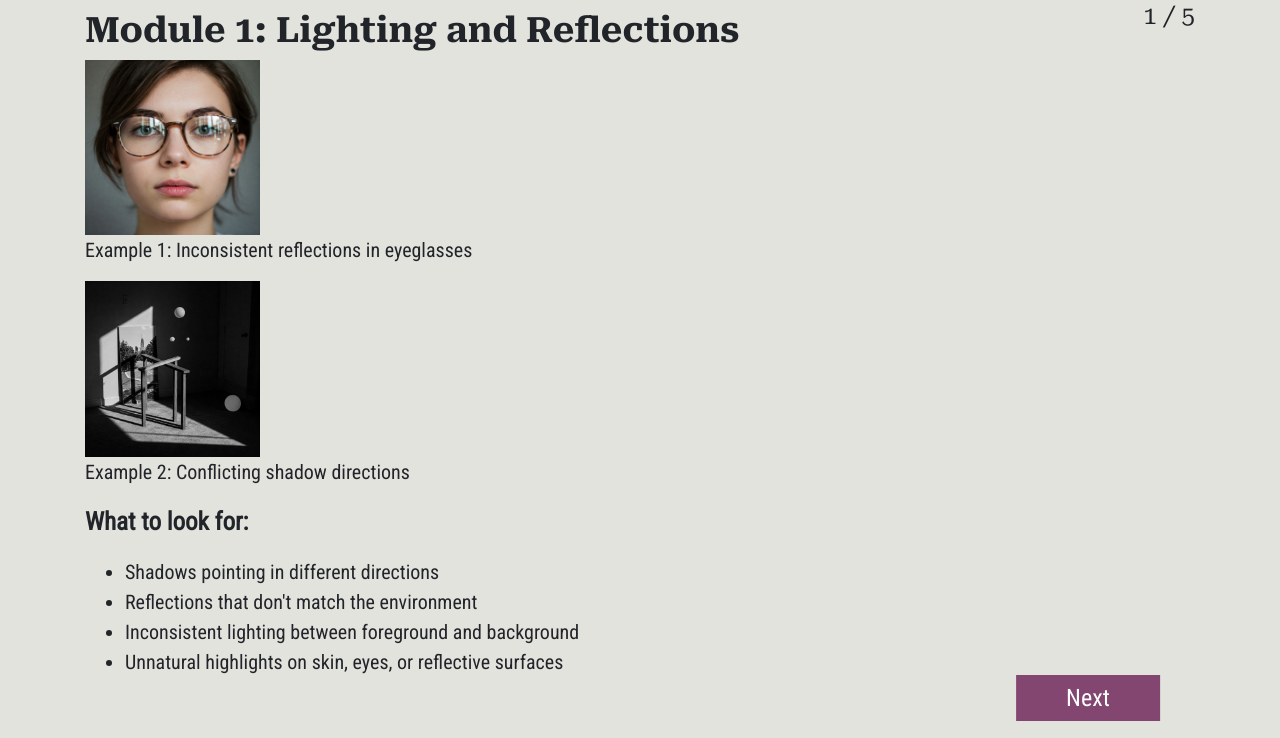
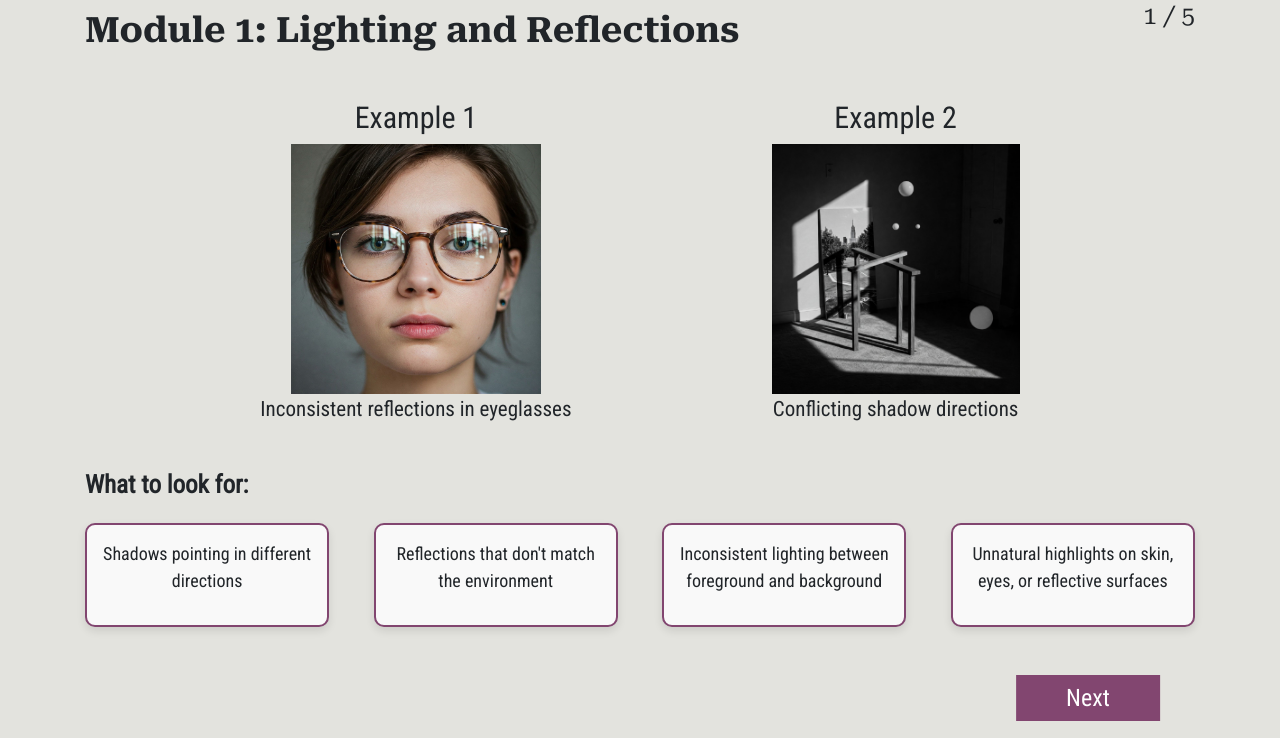
Before and after one commit to srinidhiayala/AI-Gen-Art, a Flask app: page /learning/1 in a window 1280 px wide. Shown: the part 62-800 px from the top of the page. Run offline with Flask 3, Linux system fonts and the light colour scheme; some libraries are stand-ins or nearby versions.

Commit message:
learning module vertical + cards

```diff
--- a/static/main.css
+++ b/static/main.css
@@ -180,8 +180,14 @@ body {
 
 .example-caption {
   font-family: 'Roboto Condensed', sans-serif;
-  font-size: 20px;
+  font-size: 21px;
 }
+
+.example {
+  font-family: 'Roboto Condensed', sans-serif;
+  font-size: 30px;
+}
+
 
 .what-to-look-for{
   font-family: 'Roboto Condensed', sans-serif;
@@ -221,7 +227,6 @@ body {
   margin-top: -20px;
 }
 
-/* Specific font styles for quiz results and questions */
 #quiz-results-title, .module-header, .learning-title {
     font-family: 'Roboto Serif', serif;
     font-weight: 600;
@@ -247,3 +252,37 @@ body {
   font-size: 18px;
   font-weight: 600;
 }
+
+.img-horizontal {
+  width: 250px;
+  height: auto;
+}
+
+.img-vertical {
+  height: 250px;
+  width: auto;
+}
+
+.cards-container {
+  display: flex;
+  flex-wrap: wrap;
+  justify-content: space-between;
+  gap: 20px;
+  margin-top: 20px;
+}
+
+.card {
+  width: 22%;
+  padding: 15px;
+  border: 2px solid #824670;
+  border-radius: 10px;
+  background-color: #f9f9f9;
+  box-shadow: 0 4px 8px rgba(0, 0, 0, 0.1);
+  text-align: center;
+  font-family: 'Roboto Condensed', sans-serif;
+}
+
+.card-content {
+  font-size: 18px;
+  font-weight: lighter;
+}
--- a/templates/modules.html
+++ b/templates/modules.html
@@ -6,32 +6,43 @@
     <h4 class="module-progress">{{ module.id }} / 5</h4>
   </div>
 
+  {% if module.example1_pic or module.example2_pic %}
+  <div style="display: flex; justify-content: center; gap: 200px; margin-top: 40px;">
+    <div style="text-align: center;">
+      <h4 class="example">Example 1</h4>
       {% if module.example1_pic %}
-<img src="{{ url_for('static', filename=module.example1_pic|replace('static/', '') ) }}" alt="Example 1 picture" style="width: 175px;">
+        <img src="{{ url_for('static', filename=module.example1_pic|replace('static/', '') ) }}" alt="Example 1 picture"">
       {% endif %}
+      {% if module.example1_link %}
+        <p class="example-caption"><a href="{{ module.example1_link }}" target="_blank">{{ module.example1_description }}</a></p>
+      {% else %}
+        <p class="example-caption">{{ module.example1_description }}</p>
+      {% endif %}
+    </div>
 
-{% if module.example1_link %}
-  <p class="example-caption">Example 1: <a href="{{ module.example1_link }}" target="_blank">{{ module.example1_description }}</a></p>
+    <div style="text-align: center;">
+      <h4 class="example">Example 2</h4>
+      {% if module.example2_pic %}
+        <img src="{{ url_for('static', filename=module.example2_pic|replace('static/', '') ) }}" alt="Example 2 picture"">
+      {% endif %}
+      {% if module.example2_link %}
+        <p class="example-caption"><a href="{{ module.example2_link }}" target="_blank">{{ module.example2_description }}</a></p>
       {% else %}
-  <p class="example-caption">Example 1: {{ module.example1_description }}</p>
+        <p class="example-caption">{{ module.example2_description }}</p>
       {% endif %}
-
-{% if module.example2_pic %}
-  <img src="{{ url_for('static', filename=module.example2_pic|replace('static/', '') ) }}" alt="Example 2 picture" style="width: 175px;">
+    </div>
+  </div>
   {% endif %}
-
-{% if module.example2_link %}
-  <p class="example-caption">Example 2: <a href="{{ module.example2_link }}" target="_blank">{{ module.example2_description }}</a></p>
-{% else %}
-  <p class="example-caption">Example 2: {{ module.example2_description }}</p>
-{% endif %}
+  <br>
 
   <p class="what-to-look-for"><strong>What to look for:</strong></p>
-<ul>
+<div class="cards-container">
   {% for tip in module.what_to_look_for %}
-    <li class="example-caption">{{ tip }}</li>
+    <div class="card">
+      <p class="card-content">{{ tip }}</p>
+    </div>
   {% endfor %}
-</ul>
+</div>
 
   {% if module.id != "1" %}
     <button id="back-button" data-back-id="{{ module.go_back }}">Back</button>
@@ -53,5 +64,17 @@ $(window).on('beforeunload', function () {
         }));
     });
   </script>
+
+<script>
+  $(window).on('load', function() {
+    $('img').each(function() {
+      const img = this;
+      const isHorizontal = img.naturalWidth > img.naturalHeight;
+      $(img).addClass(isHorizontal ? 'img-horizontal' : 'img-vertical');
+    });
+  });
+  </script>
+
+
 </div>
 {% endblock %}
```
Lines whose indentation alone changed are shown as unchanged.
